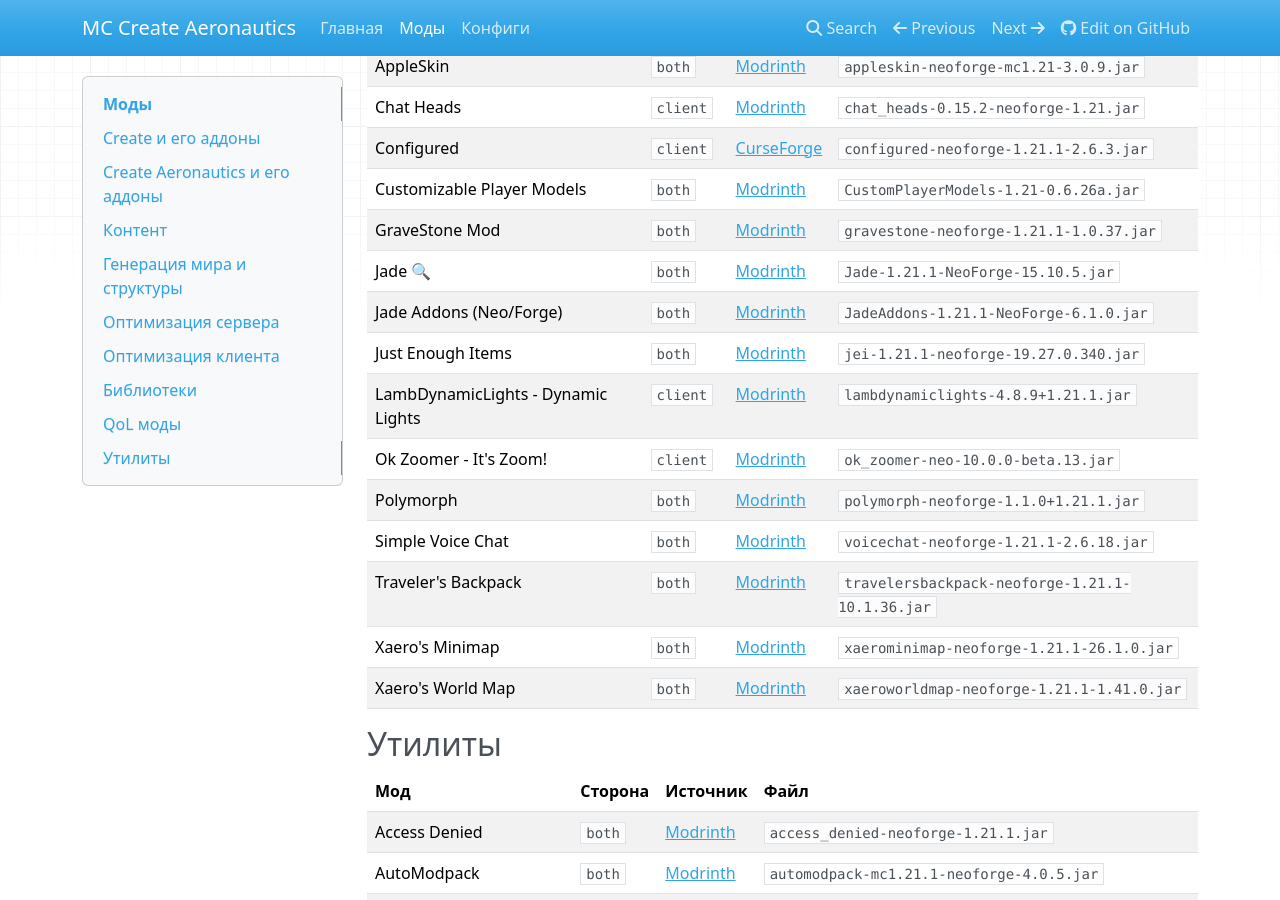
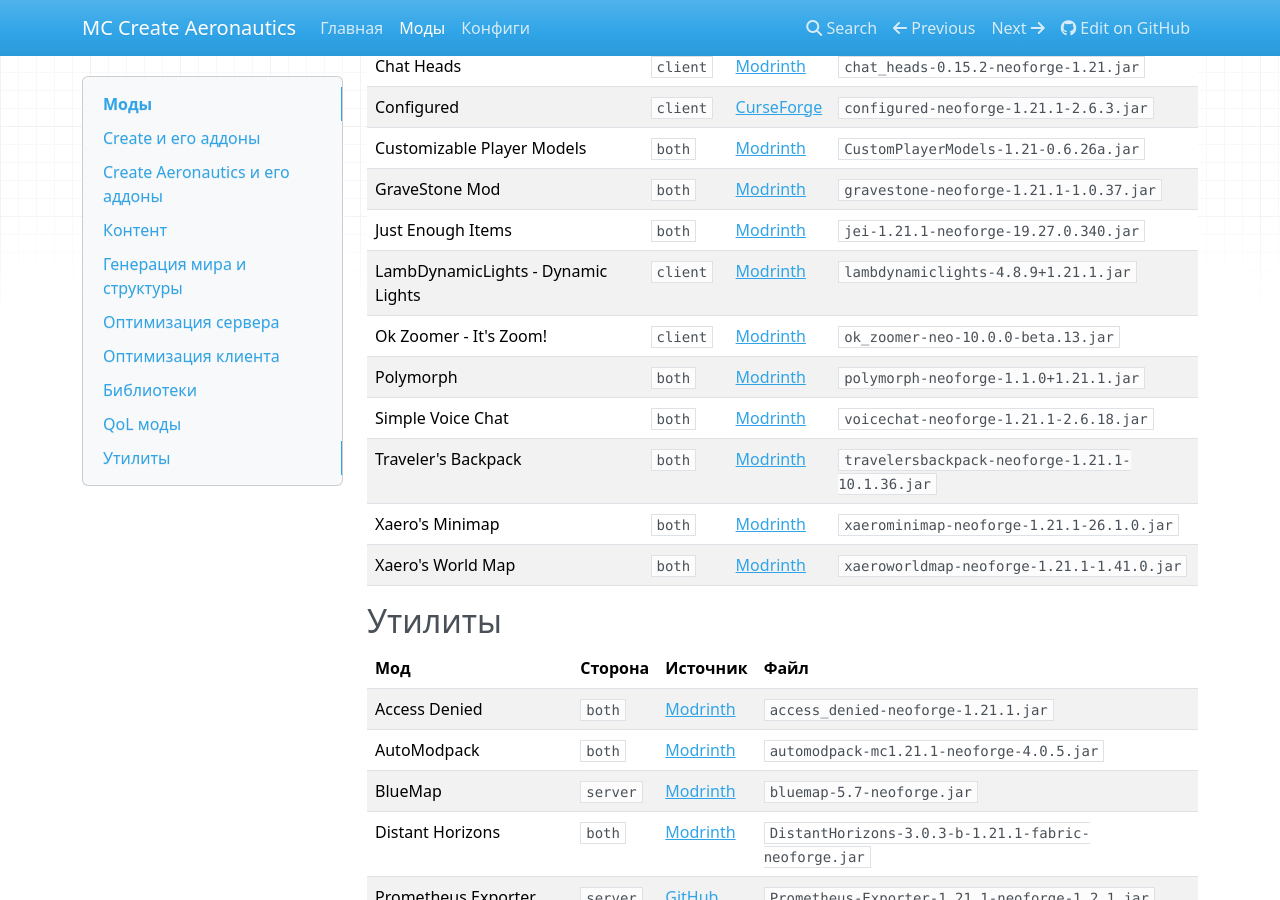
Before and after one commit to AlexCawl/mc-create-aeronautics-modpack, an MkDocs documentation site: the page built from docs/mods.md, in a window 1280 px wide and 900 px high, scrolled down 5447 px. Built offline with MkDocs 1.6.1, drawn with Linux system fonts in a browser that asks for light colours; nearby versions of some CDN libraries; some of the changed text lies outside the part shown.

Commit message:
chore: removed unused mods from client

```diff
--- a/docs/mods.md
+++ b/docs/mods.md
@@ -51,7 +51,6 @@
 | Create: Radars | `both` | [Modrinth](https://modrinth.com/mod/create-radars) | `create_radar-0.4.9.4-1.21.1.jar` |
 | Drive-By-Wire with Sable | `both` | [Modrinth](https://modrinth.com/mod/drive-by-wire-sable) | `drivebywire-0.2.9.jar` |
 | Gravestone and Sable Compatibility Patch | `both` | [Modrinth](https://modrinth.com/mod/gravestone-and-sable-compatibility-patch) | `gravestone_sable_compat-1.0.0.jar` |
-| Jade Sable Compat | `client` | [Modrinth](https://modrinth.com/mod/jade-sable-compat) | `sablejade-1.2.1.jar` |
 | Sable | `both` | [Modrinth](https://modrinth.com/mod/sable) | `sable-neoforge-1.21.1-2.0.2.jar` |
 
 ## Контент
@@ -94,16 +93,16 @@
 | --- | --- | --- | --- |
 | Chunky | `server` | [Modrinth](https://modrinth.com/plugin/chunky) | `Chunky-NeoForge-1.4.23.jar` |
 | Chunky Border | `server` | [Modrinth](https://modrinth.com/plugin/chunkyborder) | `ChunkyBorder-1.2.18.jar` |
-| Clumps | `both` | [Modrinth](https://modrinth.com/mod/clumps) | `Clumps-neoforge-1.21.1-19.0.0.1.jar` |
-| Concurrent Chunk Management Engine (NeoForge) | `both` | [Modrinth](https://modrinth.com/mod/c2me-neoforge) | `c2me-neoforge-mc1.21.1-0.3.0+alpha.0.93.jar` |
+| Clumps | `server` | [Modrinth](https://modrinth.com/mod/clumps) | `Clumps-neoforge-1.21.1-19.0.0.1.jar` |
+| Concurrent Chunk Management Engine (NeoForge) | `server` | [Modrinth](https://modrinth.com/mod/c2me-neoforge) | `c2me-neoforge-mc1.21.1-0.3.0+alpha.0.93.jar` |
 | FerriteCore | `both` | [Modrinth](https://modrinth.com/mod/ferrite-core) | `ferritecore-7.0.3-neoforge.jar` |
-| Lithium | `both` | [Modrinth](https://modrinth.com/mod/lithium) | `lithium-neoforge-0.15.3+mc1.21.1.jar` |
+| Lithium | `server` | [Modrinth](https://modrinth.com/mod/lithium) | `lithium-neoforge-0.15.3+mc1.21.1.jar` |
 | Load My F***ing Tags | `server` | [Modrinth](https://modrinth.com/mod/lmft) | `lmft-1.1.1+1.21.9-neoforge.jar` |
 | ModernFix | `both` | [Modrinth](https://modrinth.com/mod/modernfix) | `modernfix-neoforge-5.27.14+mc1.21.1.jar` |
-| Neruina - Ticking Entity Fixer | `both` | [Modrinth](https://modrinth.com/mod/neruina) | `neruina-3.3.2+1.21.1-neoforge.jar` |
+| Neruina - Ticking Entity Fixer | `server` | [Modrinth](https://modrinth.com/mod/neruina) | `neruina-3.3.2+1.21.1-neoforge.jar` |
 | Packet Fixer | `both` | [Modrinth](https://modrinth.com/mod/packet-fixer) | `packetfixer-3.3.1-1.20.5-1.21.X-merged.jar` |
 | ServerCore | `server` | [Modrinth](https://modrinth.com/mod/servercore) | `servercore-neoforge-1.5.17+1.21.1.jar` |
-| spark | `both` | [Modrinth](https://modrinth.com/mod/spark) | `spark-1.10.124-neoforge.jar` |
+| spark | `server` | [Modrinth](https://modrinth.com/mod/spark) | `spark-1.10.124-neoforge.jar` |
 
 ## Оптимизация клиента
 
@@ -141,8 +140,6 @@
 | Configured | `client` | [CurseForge](https://www.curseforge.com/minecraft/mc-mods/configured) | `configured-neoforge-1.21.1-2.6.3.jar` |
 | Customizable Player Models | `both` | [Modrinth](https://modrinth.com/mod/custom-player-models) | `CustomPlayerModels-1.21-0.6.26a.jar` |
 | GraveStone Mod | `both` | [Modrinth](https://modrinth.com/mod/gravestone-mod) | `gravestone-neoforge-1.21.1-1.0.37.jar` |
-| Jade 🔍 | `both` | [Modrinth](https://modrinth.com/mod/jade) | `Jade-1.21.1-NeoForge-15.10.5.jar` |
-| Jade Addons (Neo/Forge) | `both` | [Modrinth](https://modrinth.com/mod/jade-addons-forge) | `JadeAddons-1.21.1-NeoForge-6.1.0.jar` |
 | Just Enough Items | `both` | [Modrinth](https://modrinth.com/mod/jei) | `jei-1.21.1-neoforge-19.27.0.340.jar` |
 | LambDynamicLights - Dynamic Lights | `client` | [Modrinth](https://modrinth.com/mod/lambdynamiclights) | `lambdynamiclights-4.8.9+1.21.1.jar` |
 | Ok Zoomer - It's Zoom! | `client` | [Modrinth](https://modrinth.com/mod/ok-zoomer) | `ok_zoomer-neo-10.0.0-beta.13.jar` |
```
Also changed, not shown: other parts of docs/mods.md (+1 -1 lines), 10 other files.
